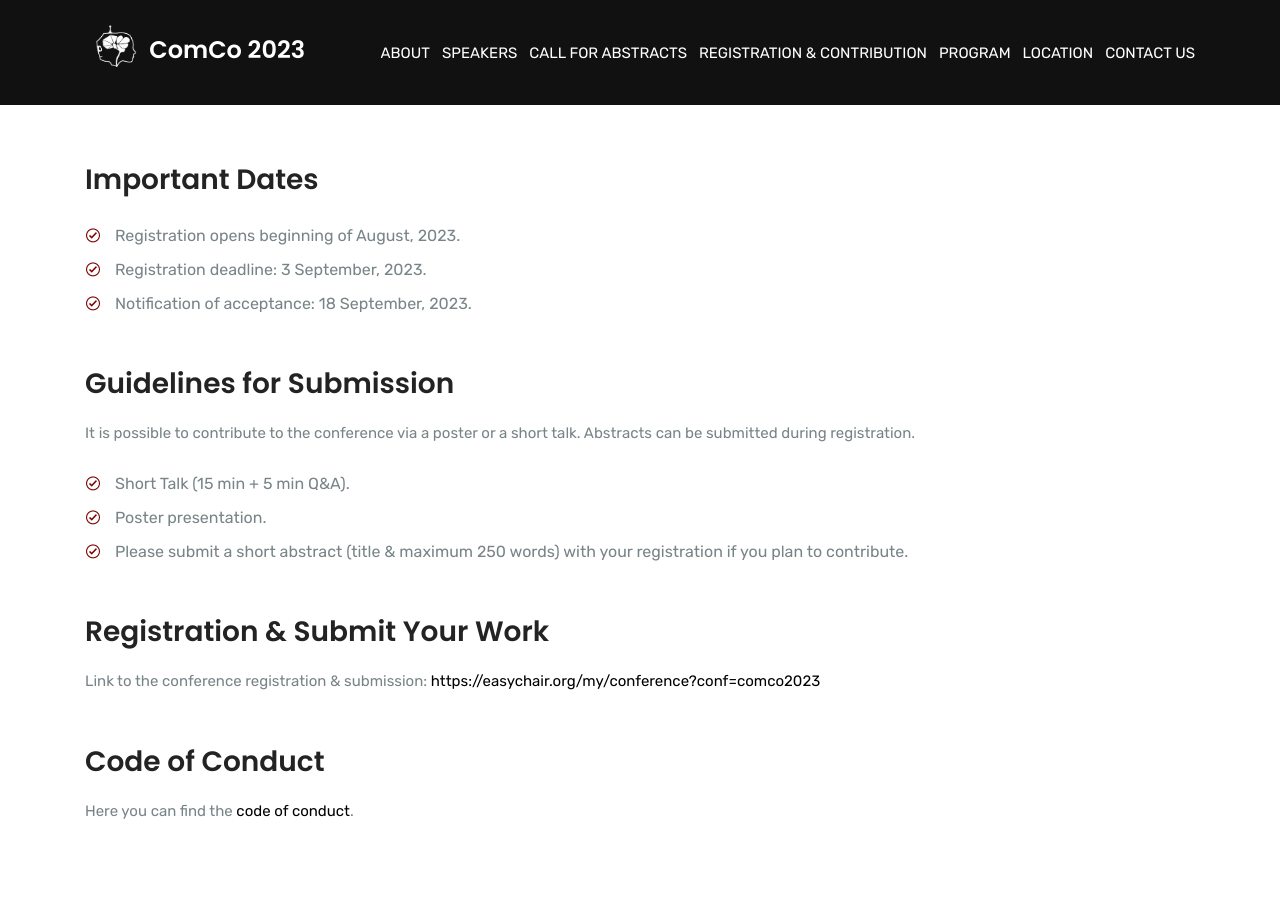
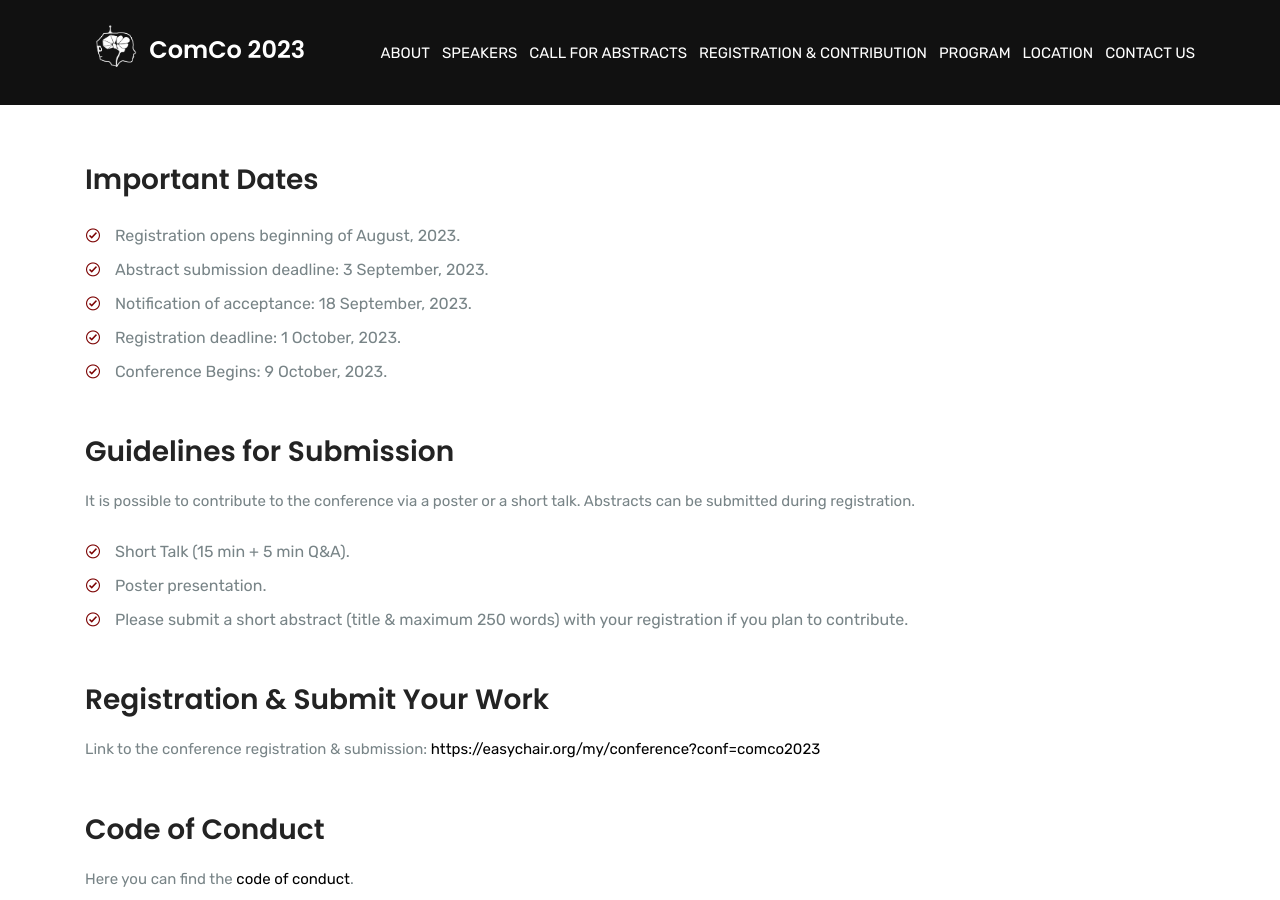
Before and after one commit to comco23/comco23.github.io, a Jekyll site: the page built from submission.html, in a window 1280 px wide and 900 px high, scrolled down 1005 px. Built offline with Jekyll 4.4.1, drawn with Linux system fonts in a browser that asks for light colours; some web fonts are replaced.

Commit message:
changed dates

```diff
--- a/_data/importantdates.json
+++ b/_data/importantdates.json
@@ -1,6 +1,8 @@
 [
 	"Registration opens beginning of August, 2023.",
-	"Registration deadline: 3 September, 2023.",
-	"Notification of acceptance: 18 September, 2023."
+	"Abstract submission deadline: 3 September, 2023.",
+	"Notification of acceptance: 18 September, 2023.",
+	"Registration deadline: 1 October, 2023.",
+	"Conference Begins: 9 October, 2023."
 
 ]
```
